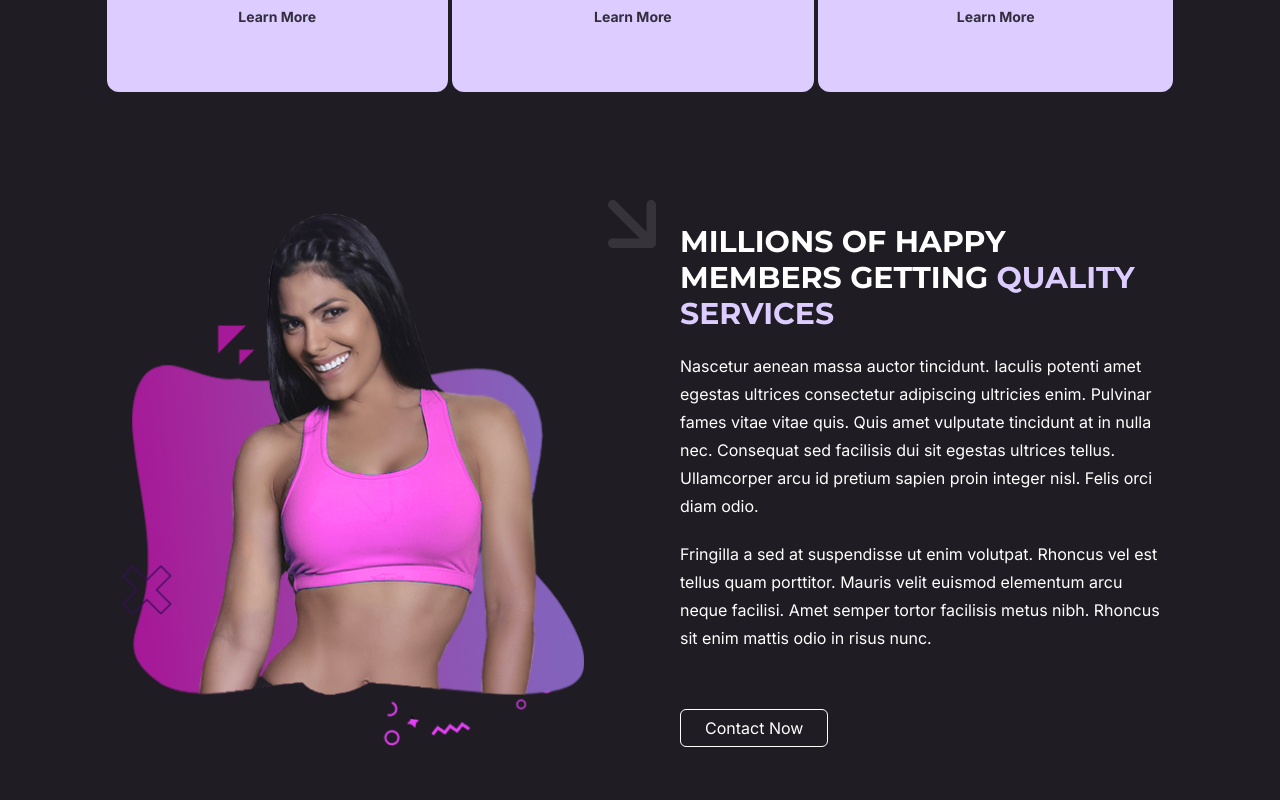
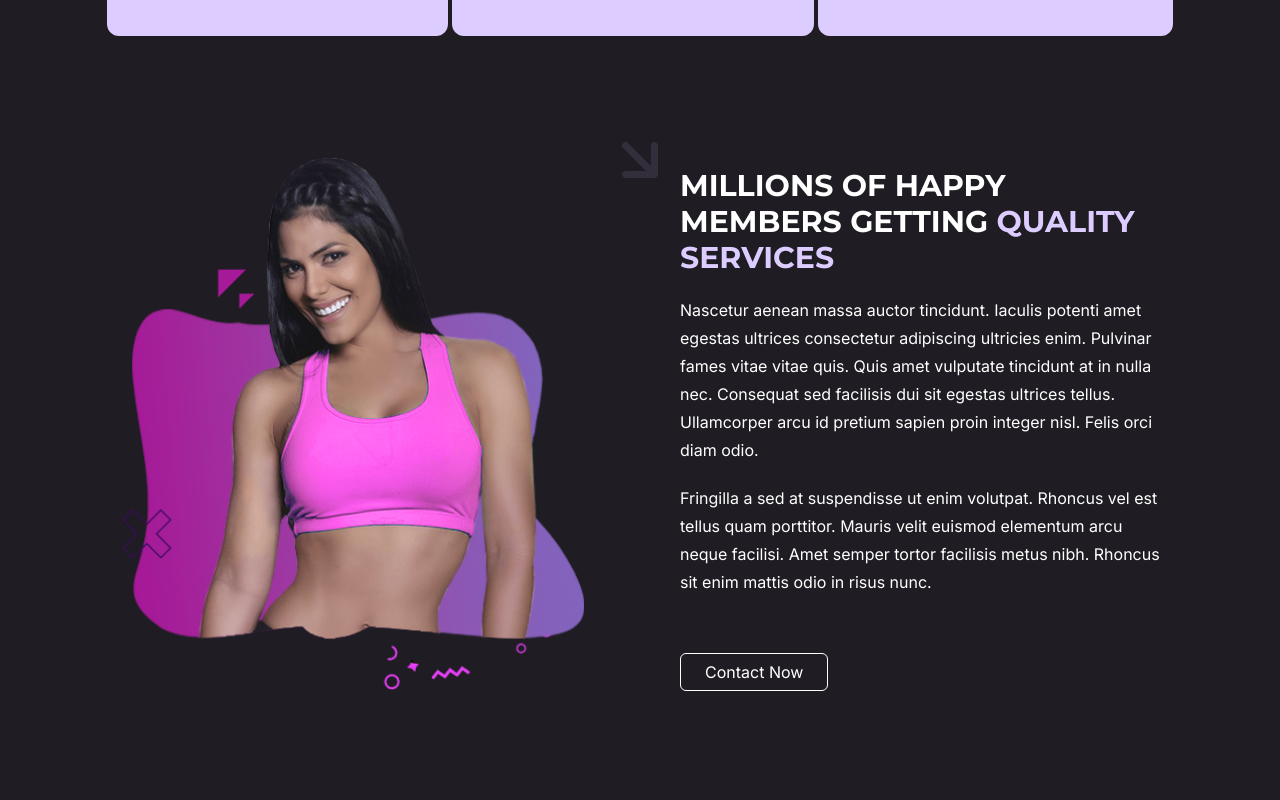
Before and after one commit to gabrielmaza/divzone-nextjs-theme, a Next.js app: page / in a window 1280 px wide. Shown: the part 1340-2140 px from the top of the page. Built offline with nearby package versions, Linux system fonts and the light colour scheme.

Commit message:
Images fixes Fixes #3

```diff
--- a/src/app/components/benefits/index.tsx
+++ b/src/app/components/benefits/index.tsx
@@ -6,7 +6,6 @@ import { CheckCircleIcon, LifebuoyIcon, PlusCircleIcon } from "@heroicons/react/
 import { motion } from "framer-motion";
 import BenefitsPageGraphic from "../../../../public/img/benefits_page_graphic.png";
 import Benefit from './Benefit';
-import arrowRight from '../../../../public/img/svg/arrow.svg'
 
 const benefits: Array<BenefitType> = [
     {
@@ -44,7 +43,7 @@ const Benefits: React.FC<Props> = ({ setSelectedPage }) => {
     return (
         <section
             id="benefits"
-            className="mx-auto min-h-full w-5/6 pt-24 pb-32"
+            className="mx-auto min-h-full w-5/6 pt-10 lg:pt-24 pb-32"
         >
             <motion.div
                 onViewportEnter={() => setSelectedPage(SelectedPageEnum.Benefits)}
@@ -102,7 +101,13 @@ const Benefits: React.FC<Props> = ({ setSelectedPage }) => {
                                     visible: { opacity: 1, x: 0 },
                                 }}
                             >
-                                <Image className="hidden md:block absolute top-[-2rem] left-[-5rem] z-[1] w-16 rotate-45 opacity-10" alt="contact arrow img" src={arrowRight} />
+                                <svg
+                                    xmlns="http://www.w3.org/2000/svg"
+                                    viewBox="0 0 95.854 95.66"
+                                    className="hidden w-12 h-12 md:block absolute top-[-2rem] left-[-4rem] z-[1] rotate-45 fill-gray-800"
+                                >
+                                    <path d="M95.85,47.79a.208.208,0,0,1,0,.08,5.071,5.071,0,0,1-.04.68,3.417,3.417,0,0,1-.09.63c-.02.1-.04.2-.07.3a2,2,0,0,1-.09.35.122.122,0,0,1-.03.09l-.01.02c-.09.27-.19.54-.3.8a8.01,8.01,0,0,1-.63,1.1,1.292,1.292,0,0,1-.25.34c-.09.11-.18.22-.27.32a1.935,1.935,0,0,1-.27.31l-.11.11L53,93.6a7.046,7.046,0,0,1-9.96-9.97L71.79,54.88H7.05a7.045,7.045,0,0,1,0-14.09H71.8L43.04,12.03A7.046,7.046,0,0,1,53,2.06l40.8,40.8c.21.21.4.43.58.65a3.175,3.175,0,0,1,.27.37c.07.1.37.65.45.82.03.05.06.11.09.17s.06.14.09.22a.974.974,0,0,0,.05.11.3.3,0,0,1,.04.1.564.564,0,0,1,.04.12c.05.11.3.99.31,1.06a3.416,3.416,0,0,1,.09.63,5.17,5.17,0,0,1,.04.68Z" />
+                                </svg>
                                 <HText>
                                     MILLIONS OF HAPPY MEMBERS GETTING{" "}
                                     <span className="text-primary-100">QUALITY SERVICES</span>
--- a/src/app/components/contact-us/index.tsx
+++ b/src/app/components/contact-us/index.tsx
@@ -147,7 +147,7 @@ const ContactUs: React.FC<Props> = ({ setSelectedPage }: Props) => {
                         <Image className="w-full absolute bottom-20 right-10 z-[0]" alt="background sparkles img" src={backgroundSparkles} />
                         <div className="w-full relative">
                             <Image
-                                className="w-full relative z-10"
+                                className="max-w-sm 2xl:max-w-full w-full relative z-10 mx-auto object-contain"
                                 alt="contact-us-page-graphic"
                                 src={ContactUsPageGraphic}
                             />
```
Also changed, not shown: public/img/svg/arrow.svg (deleted).
